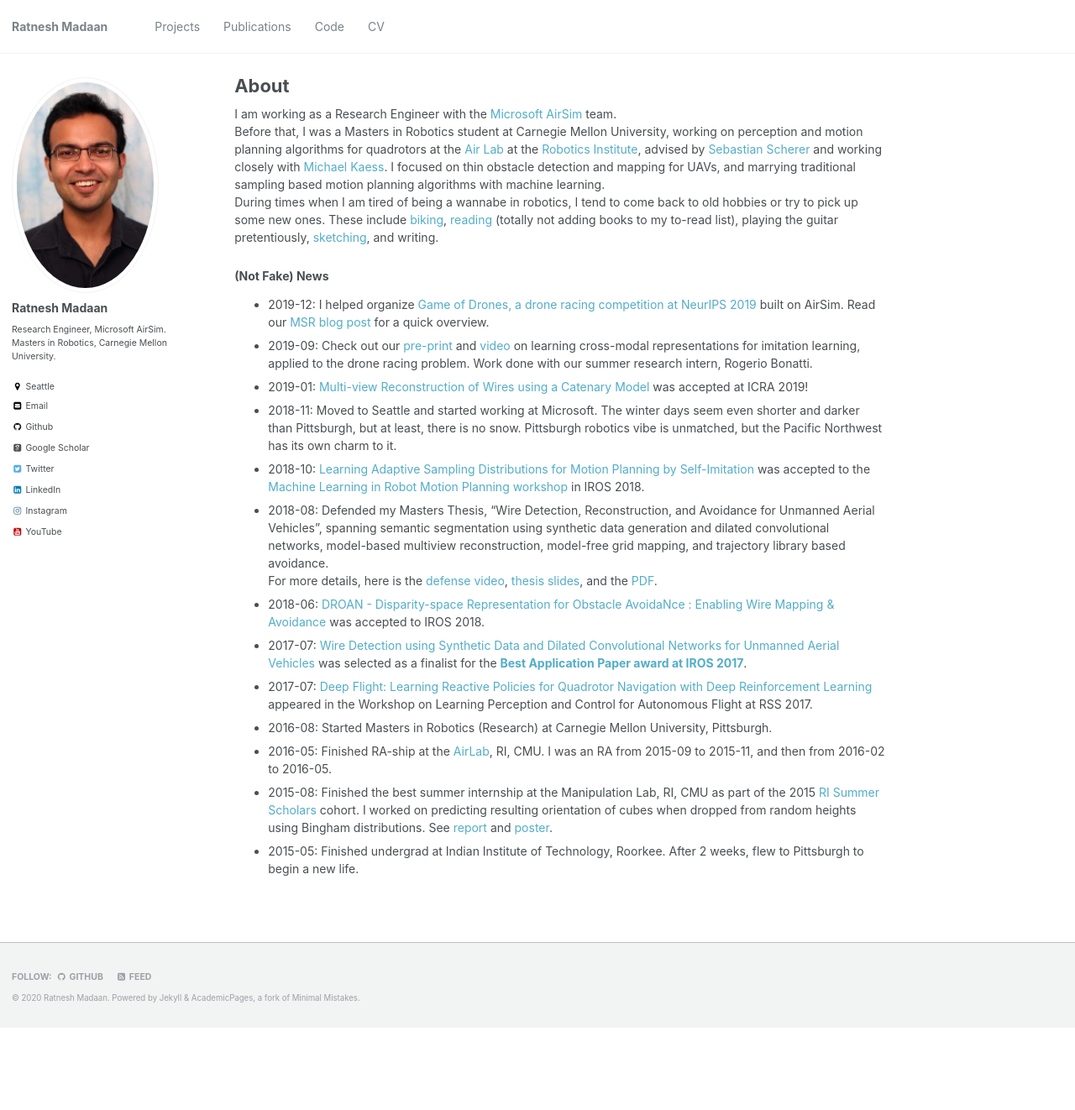
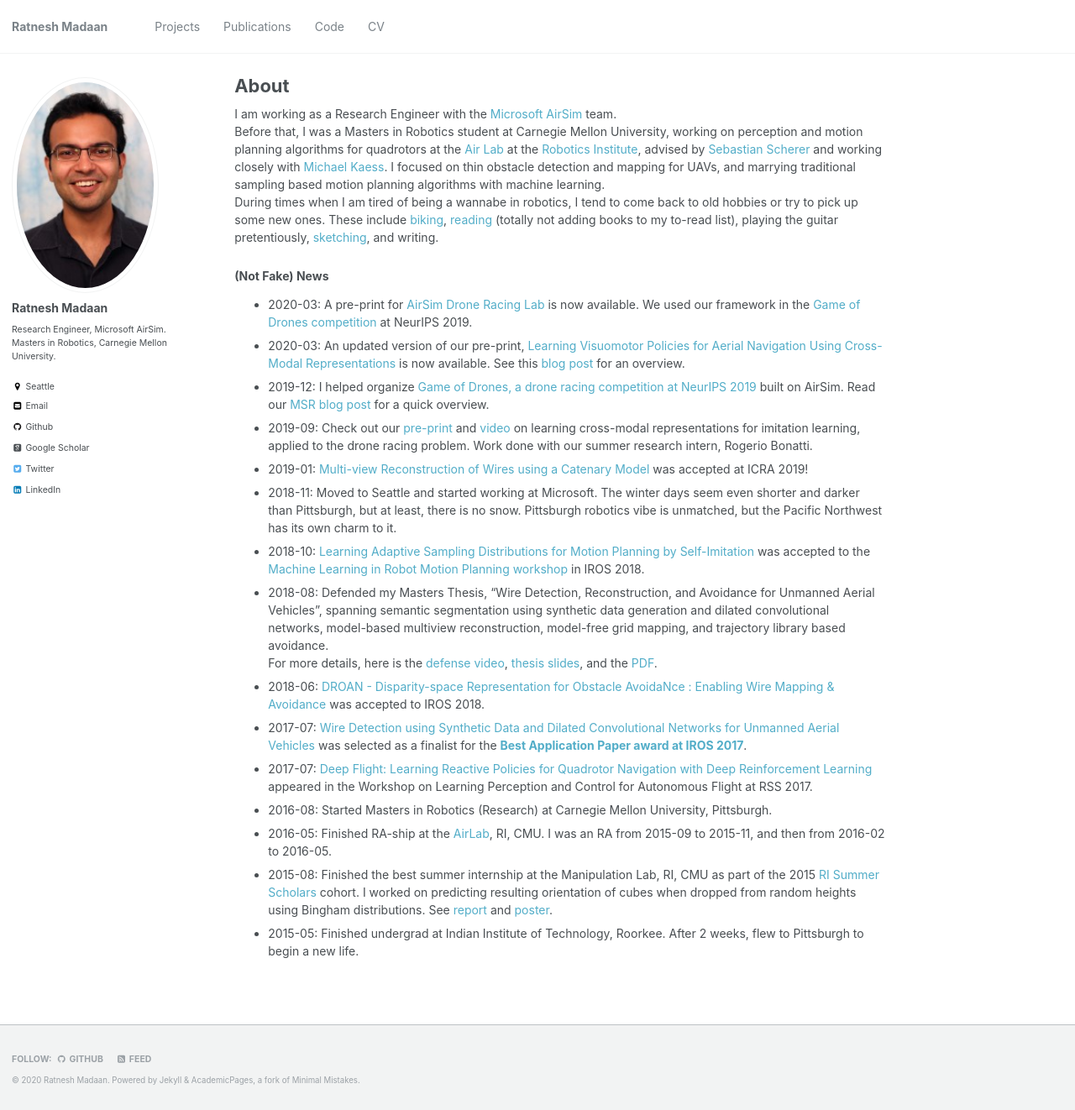
Before and after one commit to madratman/ratneshmadaan.github.io, a Jekyll site: the page built from _pages/about.md, in a window 1280 px wide and 1322 px high. Shown: the whole window at 84% size. Built offline with Jekyll 4.4.1, drawn with Linux system fonts in a browser that asks for light colours; some web fonts are replaced.

Commit message:
add adrl, cross-modal pre-prints, remove stupid social media links

```diff
--- a/_config.yml
+++ b/_config.yml
@@ -98,7 +98,7 @@ author:
   google_plus      :
   goodreads        : "https://www.goodreads.com/user/show/20408058-ratnesh-madaan"
   # keybase          : "https://keybase.io/madratman"
-  instagram        : "madratman/"
+  # instagram        : "madratman/"
   lastfm           :
   linkedin         : "ratneshmadaan/"
   # orcid            : "http://orcid.org/yourorcidurl"
@@ -111,7 +111,7 @@ author:
   vine             :
   weibo            :
   xing             :
-  youtube          : "UCaZtZjYZYnnL8-3lAkoShdQ"
+  # youtube          : "UCaZtZjYZYnnL8-3lAkoShdQ"
   wikipedia        :
 
 
--- a/_pages/about.md
+++ b/_pages/about.md
@@ -15,6 +15,8 @@ During times when I am tired of being a wannabe in robotics, I tend to come back
 These include [biking](https://www.strava.com/athletes/4053560), [reading](https://www.goodreads.com/user/show/20408058-ratnesh-madaan) (totally not adding books to my to-read list), playing the guitar pretentiously, [sketching](http://madratman.deviantart.com/gallery), and writing.
 
 ### (Not Fake) News
+- 2020-03: A pre-print for [AirSim Drone Racing Lab](https://arxiv.org/abs/2003.05654) is now available. We used our framework in the [Game of Drones competition](https://github.com/microsoft/AirSim-NeurIPS2019-Drone-Racing) at NeurIPS 2019.
+- 2020-03: An updated version of our pre-print, [Learning Visuomotor Policies for Aerial Navigation Using Cross-Modal Representations](https://arxiv.org/abs/1909.06993) is now available. See this [blog post](https://www.microsoft.com/en-us/research/blog/training-deep-control-policies-for-the-real-world/) for an overview.
 - 2019-12: I helped organize [Game of Drones, a drone racing competition at NeurIPS 2019](https://microsoft.github.io/AirSim-NeurIPS2019-Drone-Racing/index.html) built on AirSim.
 Read our [MSR blog post](https://www.microsoft.com/en-us/research/blog/game-of-drones-at-neurips-2019-simulation-based-drone-racing-competition-built-on-airsim/?OCID=msr_blog_gameofdrones_neurips_fb) for a quick overview.
 - 2019-09: Check out our [pre-print](https://arxiv.org/abs/1909.06993) and [video](https://www.youtube.com/watch?v=aSugOL0qI44&feature=youtu.be) on learning cross-modal representations for imitation learning, applied to the drone racing problem. Work done with our summer research intern, Rogerio Bonatti.
```
